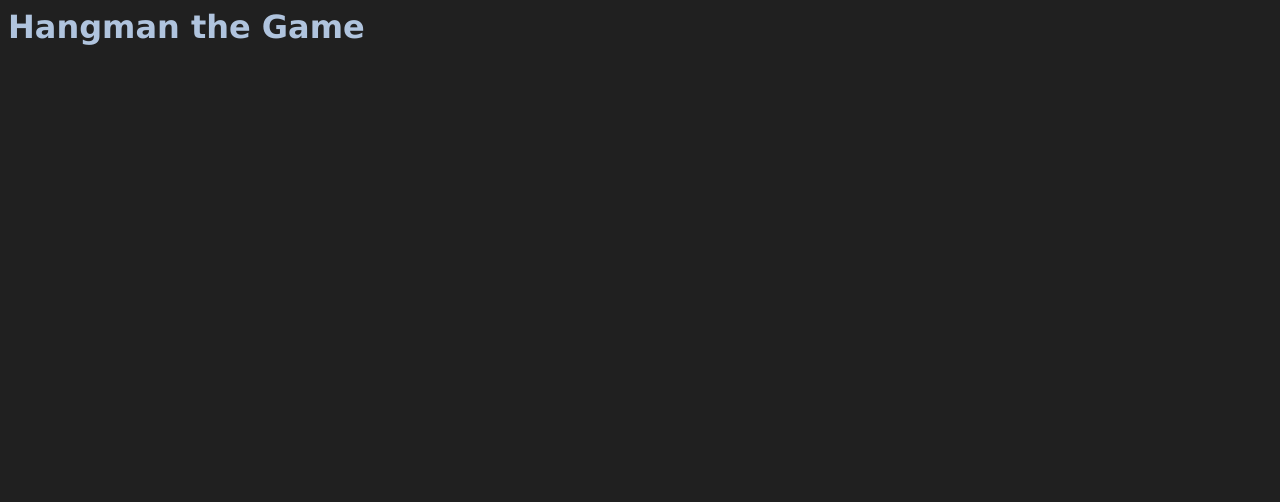
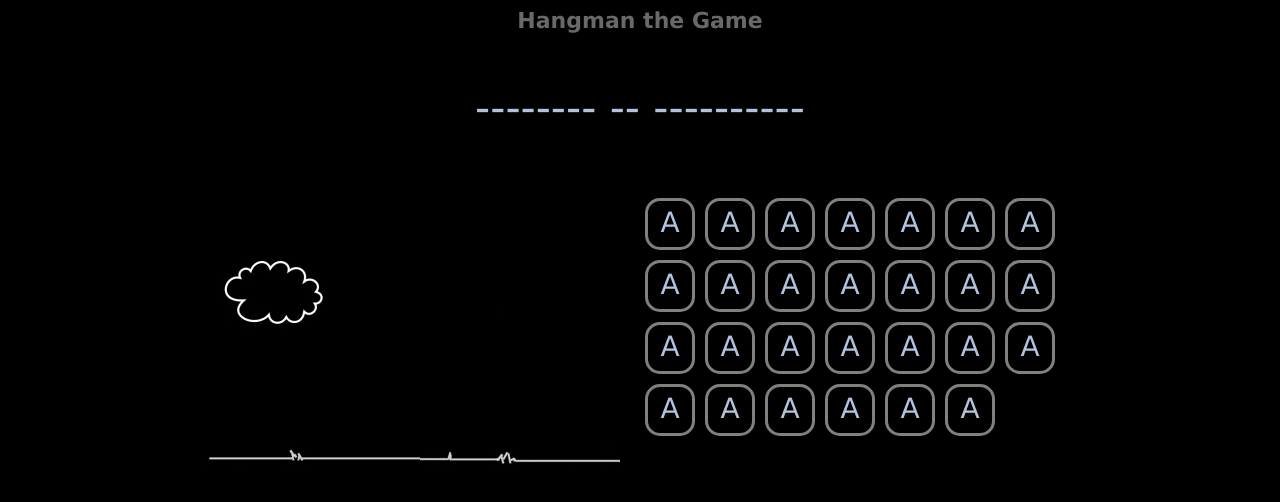
Before and after one commit to andkoc001/Web_App_Dev, a plain HTML site: page Pasja Informatyki/kurs_js_03/Hangman_game.html in a window 1280 px wide. Drawn offline with Linux system fonts and the light colour scheme.

Commit message:
Game board layout done

```diff
--- a/Pasja Informatyki/kurs_js_03/Hangman_game.html
+++ b/Pasja Informatyki/kurs_js_03/Hangman_game.html
@@ -1,6 +1,7 @@
 <!DOCYPE html>
   <!-- Author: Andrzej Kocielski -->
   <!-- Adopted from Pasja Informatyki, https://youtu.be/9FVtiJHFCSU -->
+  <!-- All resources (images and sounds) taken from https://miroslawzelent.pl/kurs-javascript/przetwarzanie-lancuchow-gra-wisielec/ -->
   <!-- Created on 13/03/2020 -->
   <html>
 
@@ -13,7 +14,17 @@
   </head>
 
   <body>
-    <h1>Hangman the Game</h1>
+    <div id="container">
+      <h1 id="title">Hangman the Game</h1>
+      <div id="gameBoard">
+      </div>
+      <div id="scaffold">
+        <img src="img/s0.jpg" alt="" />
+      </div>
+      <div id="alphabet"></div>
+      <div style="clear: both;"></div>
+    </div>
+
   </body>
 
   <script src="Hangman_game.js"></script>
--- a/Pasja Informatyki/kurs_js_03/Hangman_game.js
+++ b/Pasja Informatyki/kurs_js_03/Hangman_game.js
@@ -2,3 +2,35 @@
 Author: Andrzej Kocielski
 Description: Hangman Game - based on Pasja Informatyki tutorial: https://youtu.be/9FVtiJHFCSU
 */
+
+var riddle = "Shortcut to muschrooms";
+riddle = riddle.toUpperCase();
+
+var length = riddle.length; // without brackets - it is a parameter, not a function
+
+var riddleHidden = "";
+
+for (i = 0; i < length; i++) {
+  if (riddle.charAt(i) == " ") riddleHidden = riddleHidden + " ";
+  else riddleHidden = riddleHidden + "-";
+}
+
+function showRiddle() {
+  document.getElementById("gameBoard").innerHTML = riddleHidden;
+}
+
+window.onload = beginning; // no brackets after the function name, because it is not the function call, just alias to the function
+
+function beginning() {
+
+  var divContent = "";
+
+  for (i = 0; i <= 26; i++) {
+    divContent = divContent + '<div class = "letter">A</div>';
+    if ((i + 1) % 7 == 0) divContent = divContent + '<div style="clear:both;"></div>';
+  }
+
+  document.getElementById("alphabet").innerHTML = divContent;
+
+  showRiddle();
+}
--- a/Pasja Informatyki/kurs_js_03/style.css
+++ b/Pasja Informatyki/kurs_js_03/style.css
@@ -3,9 +3,56 @@ Author: Andrzej Kocielski
 Description: Hangman Game - based on Pasja Informatyki tutorial: https://youtu.be/9FVtiJHFCSU
 */
 
-body
-{
-	background-color: #202020;
+body {
+	background-color: #000000;
 	font-family: Verdana;
 	color: lightsteelblue;
 }
+
+#container {
+	width: 900px;
+	margin-left: auto;
+	margin-right: auto;
+}
+
+#title {
+	font-size: 22px;
+	text-align: center;
+	color: dimgray;
+}
+
+#gameBoard {
+	width: 900px;
+	margin-top: 50px;
+	margin-bottom: 50px;
+	font-size: 42px;
+	text-align: center;
+	min-height: 60px;
+}
+
+#scaffold {
+	float: left;
+	width: 450px;
+	text-align: center;
+	min-height: 280px;
+}
+
+#alphabet {
+	float: left;
+	width: 450px;
+	text-align: center;
+	min-height: 280px;
+}
+
+.letter {
+	font-size: 28px;
+	width: 34px;
+	height: 36px;
+	text-align: center;
+	padding: 5px;
+	margin: 5px;
+	border: 3px solid gray;
+	float: left;
+	cursor: pointer;
+	border-radius: 15px;
+}
```
Also changed, not shown: Pasja Informatyki/kurs_js_03/img/s0.jpg (added), Pasja Informatyki/kurs_js_03/img/s1.jpg (added), Pasja Informatyki/kurs_js_03/img/s2.jpg (added), Pasja Informatyki/kurs_js_03/img/s3.jpg (added), Pasja Informatyki/kurs_js_03/img/s4.jpg (added), Pasja Informatyki/kurs_js_03/img/s5.jpg (added), Pasja Informatyki/kurs_js_03/img/s6.jpg (added), Pasja Informatyki/kurs_js_03/img/s7.jpg (added), Pasja Informatyki/kurs_js_03/img/s8.jpg (added), Pasja Informatyki/kurs_js_03/img/s9.jpg (added), 2 other files.
